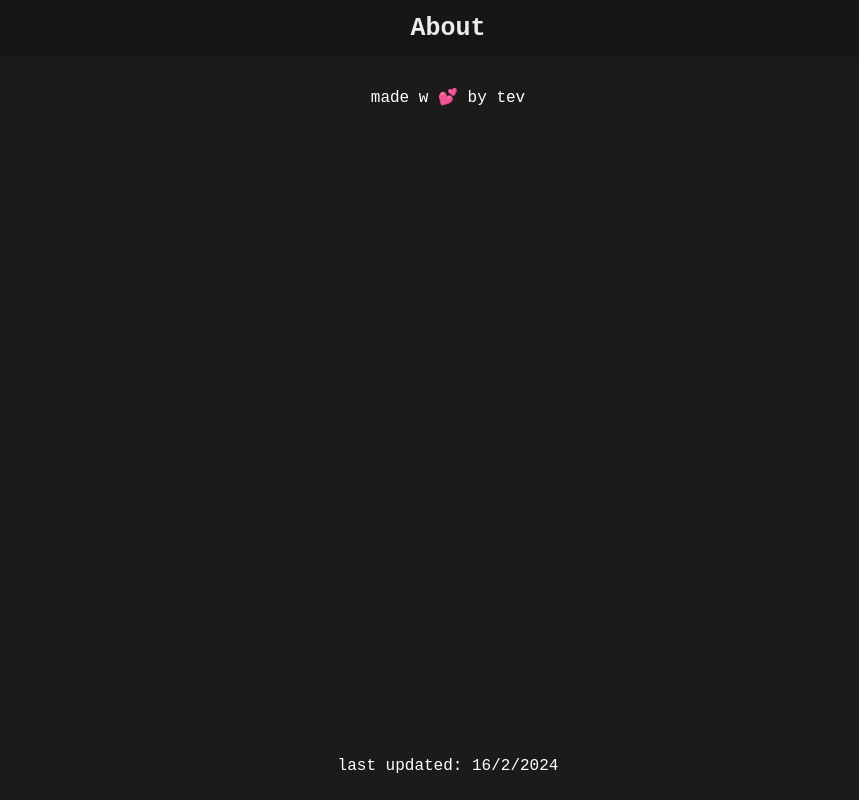
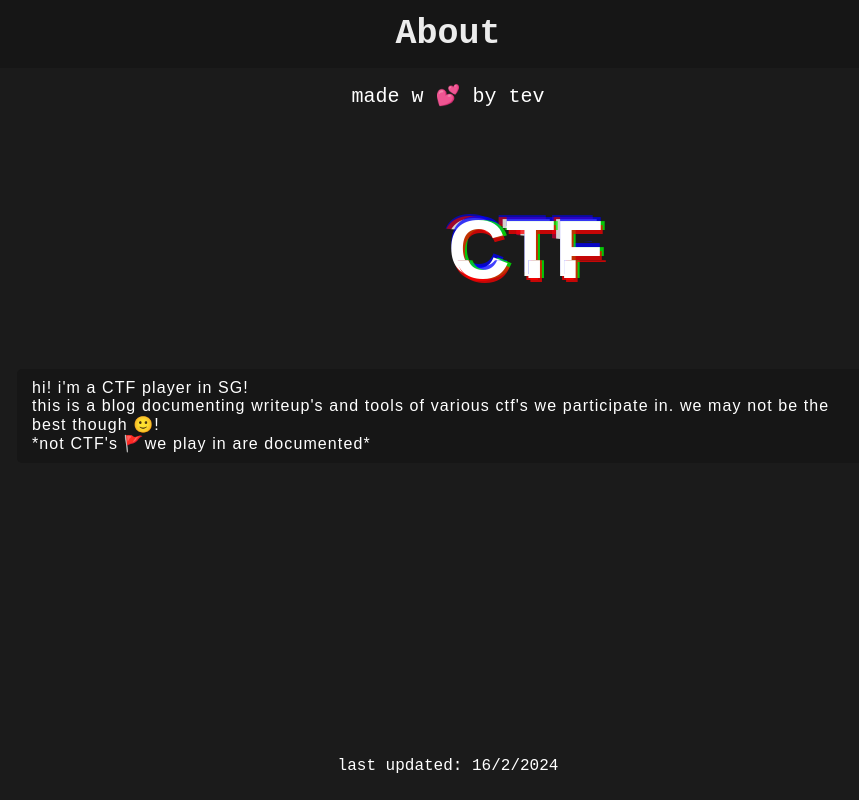
Before and after one commit to trevelling/CTF, a Next.js app: page / in a window 1280 px wide. Shown: the whole page, without its empty margins (192-1051 px from the left). Built offline with nearby package versions, Linux system fonts and the light colour scheme.

Commit message:
feat; glitch effect

```diff
--- /dev/null
+++ b/app/about/about.jsx
@@ -0,0 +1,29 @@
+import React from 'react';
+import styles from "./about.module.css";
+
+function About(){
+
+    return(
+        <div>
+            <div className={styles.CTFheader} >
+                <p>
+                    <span aria-hidden="true">CTF</span>
+                    <span>CTF</span>
+                    <span aria-hidden="true">CTF</span>
+                </p>
+            </div>
+            <p className={styles.about}>
+                hi! i'm a CTF player in
+                SG! <br></br> this is a blog documenting writeup's and tools of various ctf's we
+                participate in. we may not be the best though 🙂!
+
+                <br></br>
+                *not CTF's 🚩we play in are documented*
+            </p>
+
+        </div>
+
+    );
+}
+
+export default About;
--- /dev/null
+++ b/app/about/about.module.css
@@ -0,0 +1,102 @@
+/* Glitch animation for CTF header */
+@keyframes glitch {
+    0% {
+        text-shadow:
+        0.05em 0 0 rgba(255,0,0, 0.75),
+        -0.05em -0.025em 0 rgba(0,255,0, 0.75),
+        -0.025em 0.05em 0 rgba(0,0,255, 0.75);
+    }
+    14% {
+        text-shadow:
+        0.05em 0 0 rgba(255,0,0, 0.75),
+        -0.05em -0.025em 0 rgba(0,255,0, 0.75),
+        -0.025em 0.05em 0 rgba(0,0,255, 0.75);
+    }
+    15% {
+        text-shadow:
+        -0.05em -0.025em 0 rgba(255,0,0, 0.75),
+        0.025em 0.025em 0 rgba(0,255,0 ,0.75),
+        -0.05em -0.05em 0 rgba(0,0,255, 0.75);
+    }
+    49% {
+        text-shadow:
+        -0.05em -0.025em 0 rgba(255,0,0, 0.75),
+        0.025em 0.025em 0 rgba(0,255,0 ,0.75),
+        -0.05em -0.05em 0 rgba(0,0,255, 0.75);
+    }
+    50% {
+        text-shadow:
+        0.025em 0.05em 0 rgba(255,0,0, 0.75),
+        0.05em 0 0 rgba(0,255,0, 0.75),
+        0 -0.05em 0 rgba(0,0,255, 0.75);
+    }
+    99% {
+        text-shadow:
+        0.025em 0.05em 0 rgba(255,0,0, 0.75),
+        0.05em 0 0 rgba(0,255,0, 0.75),
+        0 -0.05em 0 rgba(0,0,255, 0.75);
+    }
+    100% {
+        text-shadow:
+        -0.025em 0 0 rgba(255,0,0, 0.75),
+        -0.025em -0.025em 0 rgba(0,255,0, 0.75),
+        -0.025em -0.05em 0 rgba(0,0,255, 0.75);
+    }
+
+}
+
+.CTFheader span{
+    position: absolute;
+
+}
+
+.CTFheader span:first-child{
+    animation: glitch 650ms infinite;
+    clip-path: polygon(0 0, 100% 0, 100% 45%, 0 30%);
+    transform: translate(-0.05em, -0.025em);
+    opacity: 0.8;
+}
+
+.CTFheader span:last-child{
+    animation: glitch 375ms infinite;
+    clip-path: polygon(0 60%, 100% 60%, 100% 100%, 0 100%);
+    transform: translate(0.05em, 0.025em);
+
+}
+
+.CTFheader {
+    display: inline-block;
+    animation: glitch 500ms infinite;
+    display: flex;
+    justify-content: center;
+    position: relative;
+
+    color: rgb(255, 255, 255);
+    font-size: 5rem;
+    font-family: sans-serif;
+    font-weight: 700;
+    text-transform: uppercase;
+
+    text-shadow:
+        0.05em 0 0 rgba(255,0,0,0.75),
+        -0.025em -0.05em 0 rgba(0,255,0,0.75),
+        0.025em 0.05em 0 rgba(0,0,255,0.75);
+}
+
+.about {
+    color: white;
+    background-color: #161616;
+    display: flex;
+    padding: 10px 15px;
+    border-radius: 5px;
+    width: 65%;
+    font-family: Arial, Helvetica, sans-serif;
+    font-weight: 400;
+    letter-spacing: 1.1px;
+
+    /* Centering of Square */
+    position: absolute;
+    top: 50%;
+    left: 50%;
+    transform: translate(-50%, -50%);
+}
--- a/app/layout.jsx
+++ b/app/layout.jsx
@@ -14,10 +14,9 @@ export default function RootLayout({ children }) {
       </Head>
       <body>
         <Navbar />
+        <Credits />
+        <LastUpdated />
         {children}
-        <Credits />
-        {children}
-        <LastUpdated />
       </body>
     </html>
   );
--- a/app/page.jsx
+++ b/app/page.jsx
@@ -1,7 +1,10 @@
 import React from 'react';
+import About from "./about/about";
 
 export default function App(){
     return(
-        null
+        <div>
+            <About />
+        </div>
     );
 }
--- a/app/ui/credits.module.css
+++ b/app/ui/credits.module.css
@@ -3,6 +3,7 @@
     display: flex;
     justify-content: center;
     text-decoration: none;
-    padding: 30px;
+    padding: 15px;
+    font-size: 20px;
     font-family: 'Courier New', Courier, monospace;
 }
--- a/app/ui/navbar.module.css
+++ b/app/ui/navbar.module.css
@@ -10,7 +10,7 @@
   text-decoration: none;
   padding: 14px 18px;
   font-family: 'Courier New', Courier, monospace;
-  font-size: 25px;
+  font-size: 35px;
   font-weight: 800;
 }
 
```
Also changed, not shown: app/tools/tools.jsx (added), app/tools/tools.module.css (added).
